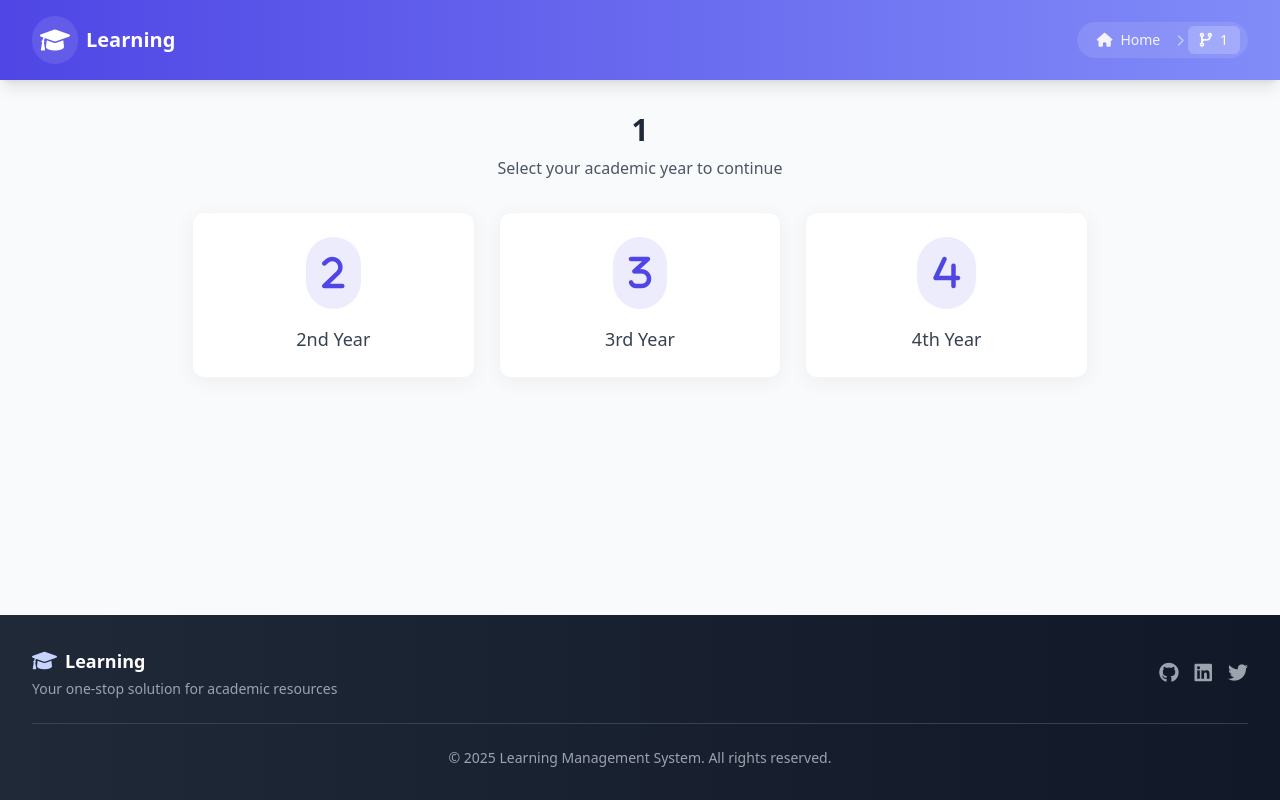
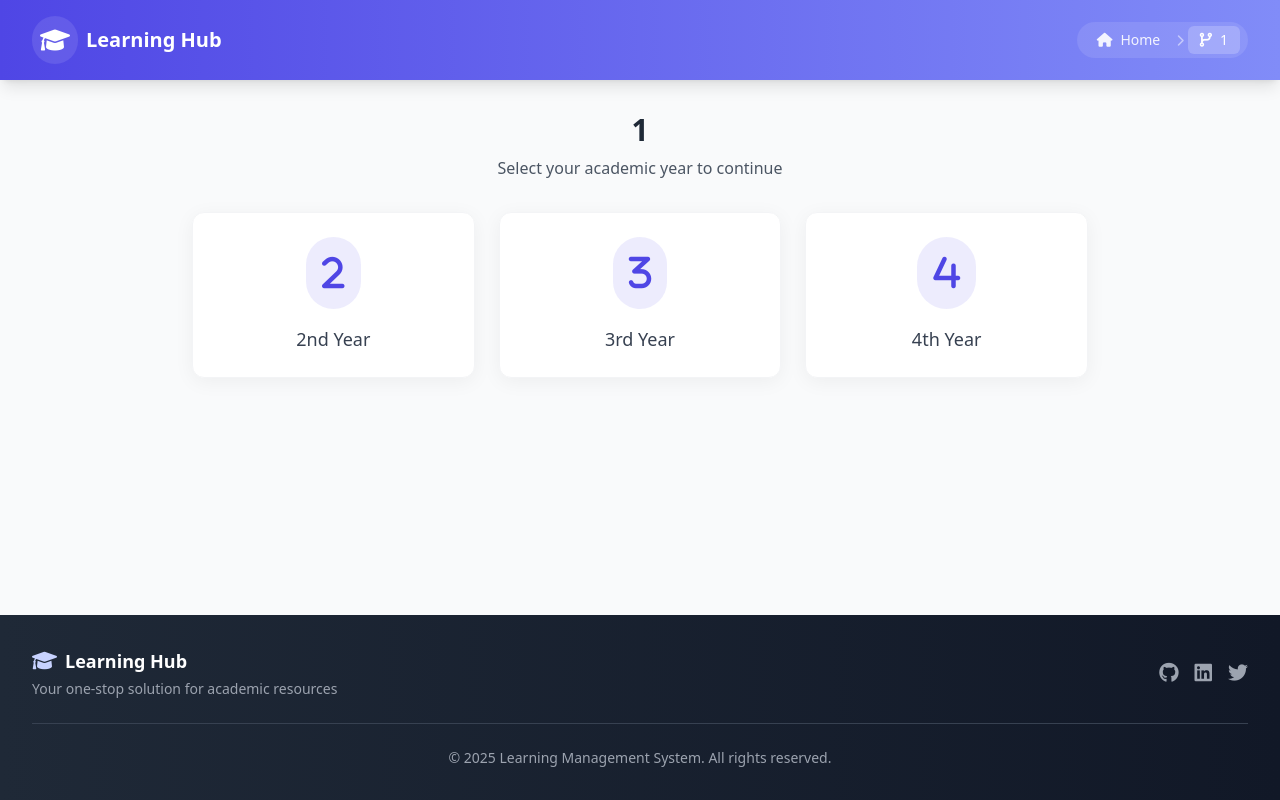
Before and after one commit to ish260305/LMS, a Flask app: page /branch/1 in a window 1280 px wide. Run offline with Flask 2, Linux system fonts and the light colour scheme; some libraries are stand-ins or nearby versions.

Commit message:
Update base.html

```diff
--- a/templates/base.html
+++ b/templates/base.html
@@ -192,7 +192,7 @@
                         <div class="bg-white/10 p-2 rounded-full transition-all group-hover:bg-white/20">
                             <i class="fas fa-graduation-cap text-white text-2xl"></i>
                         </div>
-                        <span class="text-white text-xl font-semibold">Learning</span>
+                        <span class="text-white text-xl font-semibold">Learning Hub</span>
                     </a>
 
                     <!-- Enhanced Breadcrumb Navigation -->
@@ -264,7 +264,7 @@
                     <div class="mb-4 md:mb-0">
                         <div class="flex items-center space-x-2">
                             <i class="fas fa-graduation-cap text-accent text-xl"></i>
-                            <span class="text-lg font-semibold">Learning</span>
+                            <span class="text-lg font-semibold">Learning Hub</span>
                         </div>
                         <p class="text-sm text-gray-400 mt-1">Your one-stop solution for academic resources</p>
                     </div>
```
